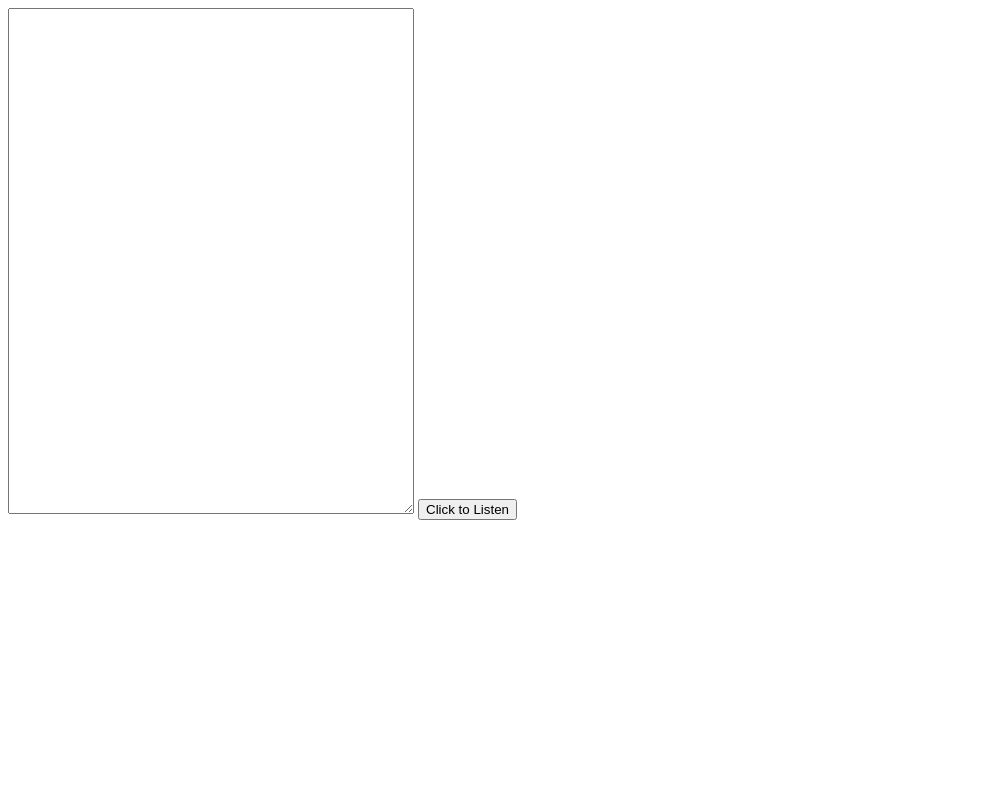
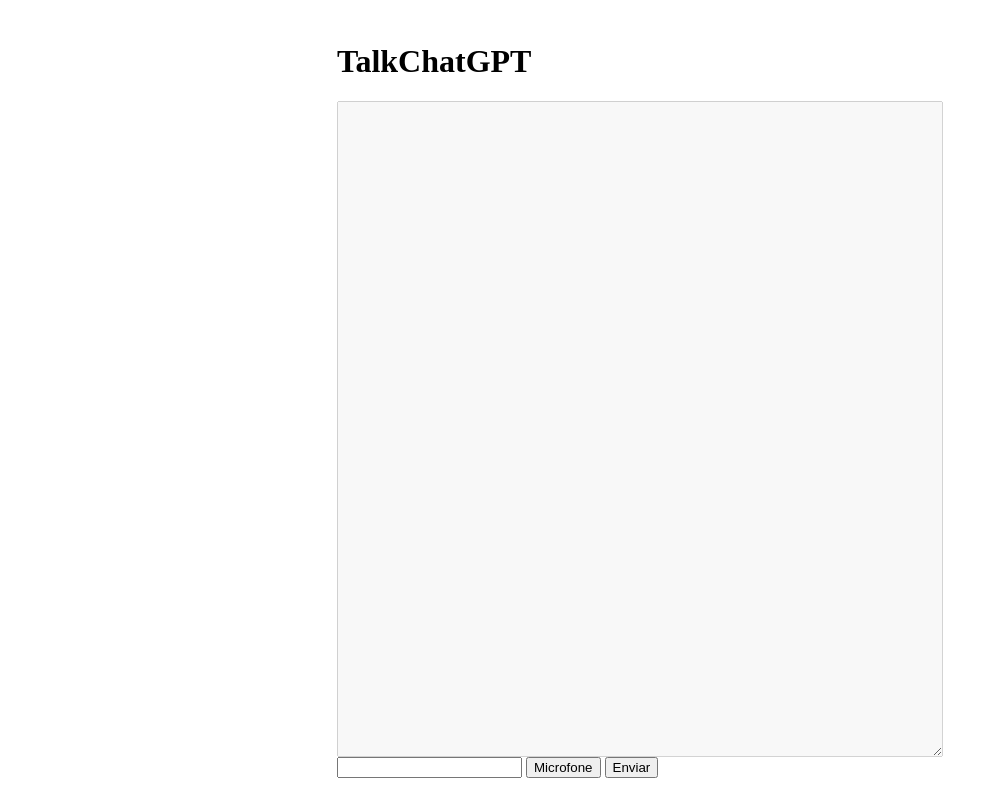
Before and after one commit to jacksoncastilho/meChatGPT, a plain HTML site: page index.html in a window 1280 px wide. Shown: the whole page, without its empty margins (0-998 px from the left). Drawn offline with Linux system fonts and the light colour scheme.

Commit message:
Adicionando css

```diff
--- a/index.html
+++ b/index.html
@@ -4,11 +4,19 @@
     <meta charset="UTF-8">
     <meta http-equiv="X-UA-Compatible" content="IE=edge">
     <meta name="viewport" content="width=device-width, initial-scale=1.0">
+    <link rel="stylesheet" href="style.css">
     <title>Document</title>
 </head>
 <body>
-    <textarea id="q" name="q" style="width: 400px; height: 500px;;"></textarea>
-    <input id="submitListen" type="button" value="Click to Listen">
+    <div class="container">
+        <h1 class="title">TalkChatGPT</h1>
+        <textarea id="q" name="q" class="chat"readonly disabled></textarea>
+        <div class="container-inputs">
+            <input id="" class="input-text" type="text">
+            <input id="submitListen" class="microfone" type="button" value="Microfone">
+            <input id="submitText" class="submit" type="button" value="Enviar">
+        </div>
+    </div>
 </body>
 <script src="script.js"></script>
 </html>
--- /dev/null
+++ b/style.css
@@ -0,0 +1,31 @@
+html, body {
+    width: 100%;
+    height: 100%;
+    display: flex;
+    justify-content: center;
+    align-items: center;
+    margin: 0;
+}
+
+.container {
+    display: grid;
+    grid-template-areas: 'header' 'main' 'footer';
+}
+
+.title {
+    grid-area: header;
+}
+
+.chat {
+    width: 600px;
+    height: 650px;
+    grid-area: main;
+}
+
+.container-inputs {
+    grid-area: footer;
+}
+
+.microfone {
+
+}
```
